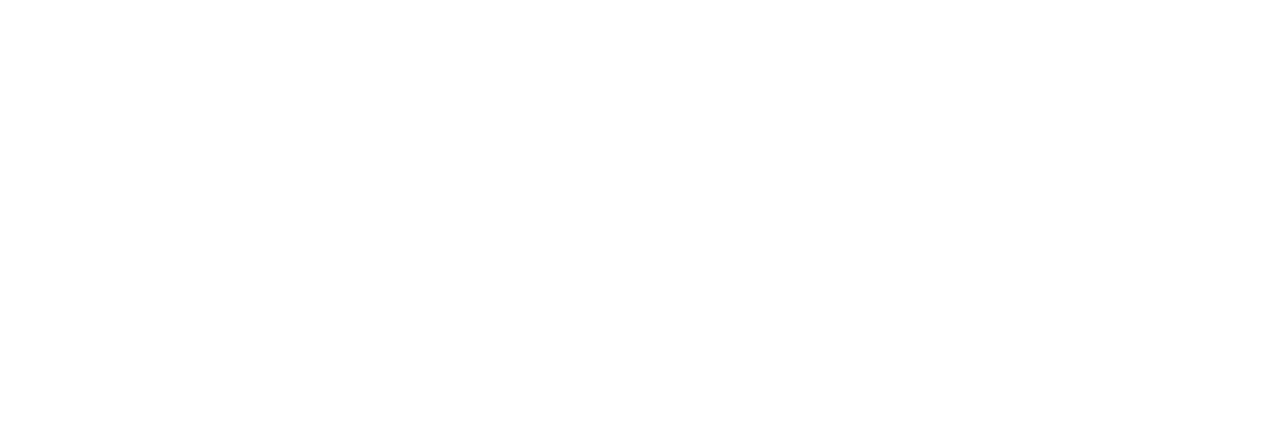
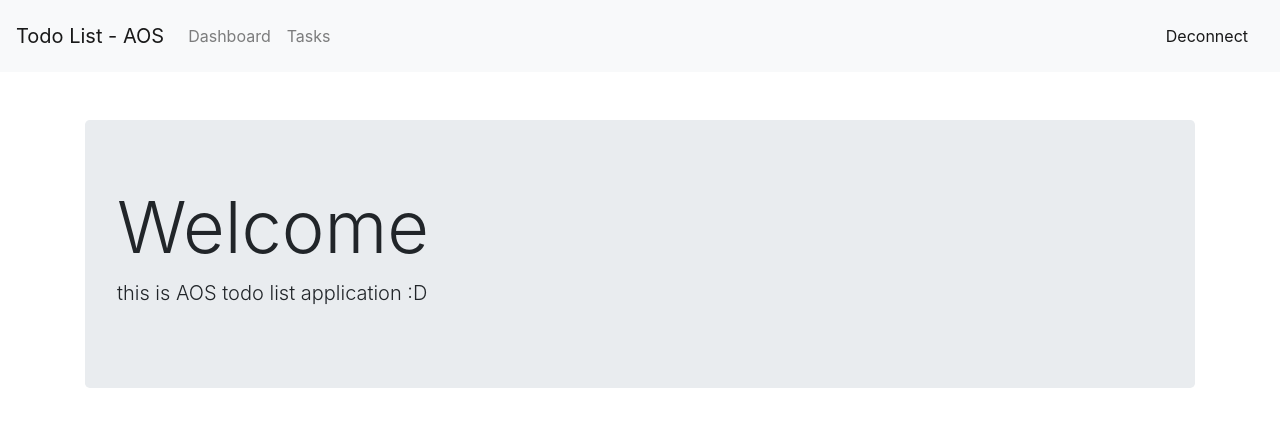
Before and after one commit to bouslama-fadi/todo-list, a React (Create React App) app: page /welcome in a window 1280 px wide. Shown: the top 426 px of the page. Built offline with nearby package versions, Linux system fonts and the light colour scheme.

Commit message:
nav bar creation

```diff
--- a/src/components/cards/AuthCard.js
+++ b/src/components/cards/AuthCard.js
@@ -36,7 +36,7 @@
   const onSubmitData = () => {
     if (username == "test" && password == "test") {
       console.log("Success");
-      history.push("/dashboard");
+      history.push("/welcome");
     } else {
       console.log("error");
     }
--- /dev/null
+++ b/src/components/elements/Bienvenue.js
@@ -0,0 +1,15 @@
+import React, { Component } from "react";
+import { Jumbotron } from "reactstrap";
+
+const Bienvenue = () => {
+  return (
+    <div className="container mt-5">
+      <Jumbotron>
+        <h4 className="display-3">Welcome</h4>
+        <p className="lead">this is AOS todo list application :D</p>
+      </Jumbotron>
+    </div>
+  );
+};
+
+export default Bienvenue;
--- a/src/components/menus/NavBar.js
+++ b/src/components/menus/NavBar.js
@@ -1,4 +1,4 @@
-import React, { Component, useState } from "react";
+import React, { Component, useEffect, useState } from "react";
 import {
   Collapse,
   Navbar,
@@ -9,20 +9,33 @@
   NavLink,
   NavbarText,
 } from "reactstrap";
-const NavBar = ({ toggle, isOpen }) => {
+
+const NavBar = ({
+  toggle,
+  isOpen,
+  navClickHome,
+  navClickHandler,
+  navClickHandlerR2,
+}) => {
   return (
     <>
       <div>
         <Navbar color="light" light expand="md">
-          <NavbarBrand href="/dashboard">Todo List - AOS</NavbarBrand>
+          <NavbarBrand onClick={navClickHome} href="/welcome">
+            Todo List - AOS
+          </NavbarBrand>
           <NavbarToggler onClick={toggle} />
           <Collapse isOpen={isOpen} navbar>
             <Nav className="mr-auto" navbar>
               <NavItem>
-                <NavLink href="/dashboard">Dashboard</NavLink>
+                <NavLink onClick={navClickHandler} href="/welcome">
+                  Dashboard
+                </NavLink>
               </NavItem>
               <NavItem>
-                <NavLink href="">Tasks</NavLink>
+                <NavLink onClick={navClickHandlerR2} href="">
+                  Tasks
+                </NavLink>
               </NavItem>
             </Nav>
             <NavbarText>
--- a/src/index.js
+++ b/src/index.js
@@ -7,6 +7,7 @@
 import { BrowserRouter as Router, Route, Switch } from "react-router-dom";
 
 import Authentification from "./views/Authentification";
+import DashboardLayout from "./views/DashboardLayout";
 import Dashboard from "./views/Dashboard";
 
 ReactDOM.render(
@@ -19,8 +20,8 @@
       <Route exact path="/">
         <Authentification />
       </Route>
-      <Route exact path="/dashboard">
-        <Dashboard />
+      <Route exact path="/welcome">
+        <DashboardLayout />
       </Route>
     </Switch>
   </Router>,
--- a/src/views/Dashboard.js
+++ b/src/views/Dashboard.js
@@ -42,10 +42,7 @@
       {/* <div>
         <NavBar isOpen={isOpen} toggle={toggle} />
       </div> */}
-      <div className="container">
-        <header>
-          <h2>Todo List AOS</h2>
-        </header>
+      <div className="container mt-5">
         {/* Tasks List */}
 
         <TodoList todos={todos} setTodos={setTodos} />
--- /dev/null
+++ b/src/views/DashboardLayout.js
@@ -0,0 +1,48 @@
+import React, { Component, useState, useEffect } from "react";
+import NavBar from "../components/menus/NavBar";
+import Dashboard from "../views/Dashboard";
+import EmptyComponent from "../views/EmptyComponent";
+import Bienvenue from "../components/elements/Bienvenue";
+
+const DashboardLayout = () => {
+  const [activeView, setActiveView] = useState("");
+
+  const navClickHandler = (e) => {
+    if (e) {
+      e.preventDefault();
+    }
+    setActiveView("1");
+    console.log("teeeest " + activeView);
+  };
+
+  const navClickHandlerR2 = (e) => {
+    if (e) {
+      e.preventDefault();
+    }
+    setActiveView("2");
+  };
+
+  const navClickHome = (e) => {
+    if (e) {
+      e.preventDefault();
+    }
+    setActiveView("0");
+  };
+  return (
+    <div>
+      <NavBar
+        navClickHome={navClickHome}
+        navClickHandler={navClickHandler}
+        navClickHandlerR2={navClickHandlerR2}
+      />
+
+      {activeView == "1" ? (
+        <Dashboard />
+      ) : (
+        [activeView == "2" ? <EmptyComponent /> : <Bienvenue />]
+      )}
+    </div>
+  );
+};
+
+export default DashboardLayout;
--- /dev/null
+++ b/src/views/EmptyComponent.js
@@ -0,0 +1,16 @@
+import React, { Component } from "react";
+import { ListGroup, ListGroupItem } from "reactstrap";
+
+const EmptyComponent = () => {
+  return (
+    <div className="conainter">
+      <ListGroup>
+        <ListGroupItem>
+          <div>This is an empty component</div>
+        </ListGroupItem>
+      </ListGroup>
+    </div>
+  );
+};
+
+export default EmptyComponent;
```
Also changed, not shown: 2 other files (tests, documents, lock files or other folders).
